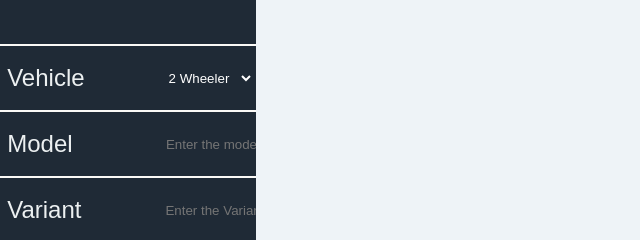
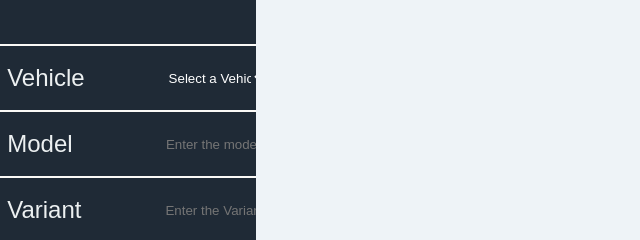
Before and after one commit to Aditya30307/NCEEITET_project, a plain HTML site: page index.html in a window 1280 px wide. Shown: the part 235-475 px from the top of the page, 0-640 px from the left. Drawn offline with Linux system fonts and the light colour scheme.

Commit message:
selection updated

```diff
--- a/index.html
+++ b/index.html
@@ -13,7 +13,8 @@
             <img class="pic" src="./pic.png" alt="">
             <div class="name">Aditya Sajgotra</div>
             <div class="profile">Vehicle
-                <select class="selection">
+                <select class="selection" placeholder="Choose vehicle type">
+                    <option value="" class="options"disabled selected>Select a Vehicle</option>
                     <option value="2 Wheeler" class="options">2 Wheeler</option>
                     <option value="3 Wheeler" class="options">3 Wheeler</option>
                     <option value="4 Wheeler" class="options">4 Wheeler</option>
--- a/script.js
+++ b/script.js
@@ -8,7 +8,6 @@ document.addEventListener('DOMContentLoaded', () => {
     const modification = 2;
     const cleaning = 3;
     let count = 0;
-    // console.log(vehicle.value);
     function removeElement() {
       while (lower[0].firstChild){
         lower[0].removeChild(lower[0].firstChild);
--- a/style.css
+++ b/style.css
@@ -60,7 +60,7 @@ body{
 }
 .selection{
   margin-left: 6em;
-  width: 7vw;
+  width: 8vw;
   color: white;
   background-color: #1f2a36;
   border:none;
```
